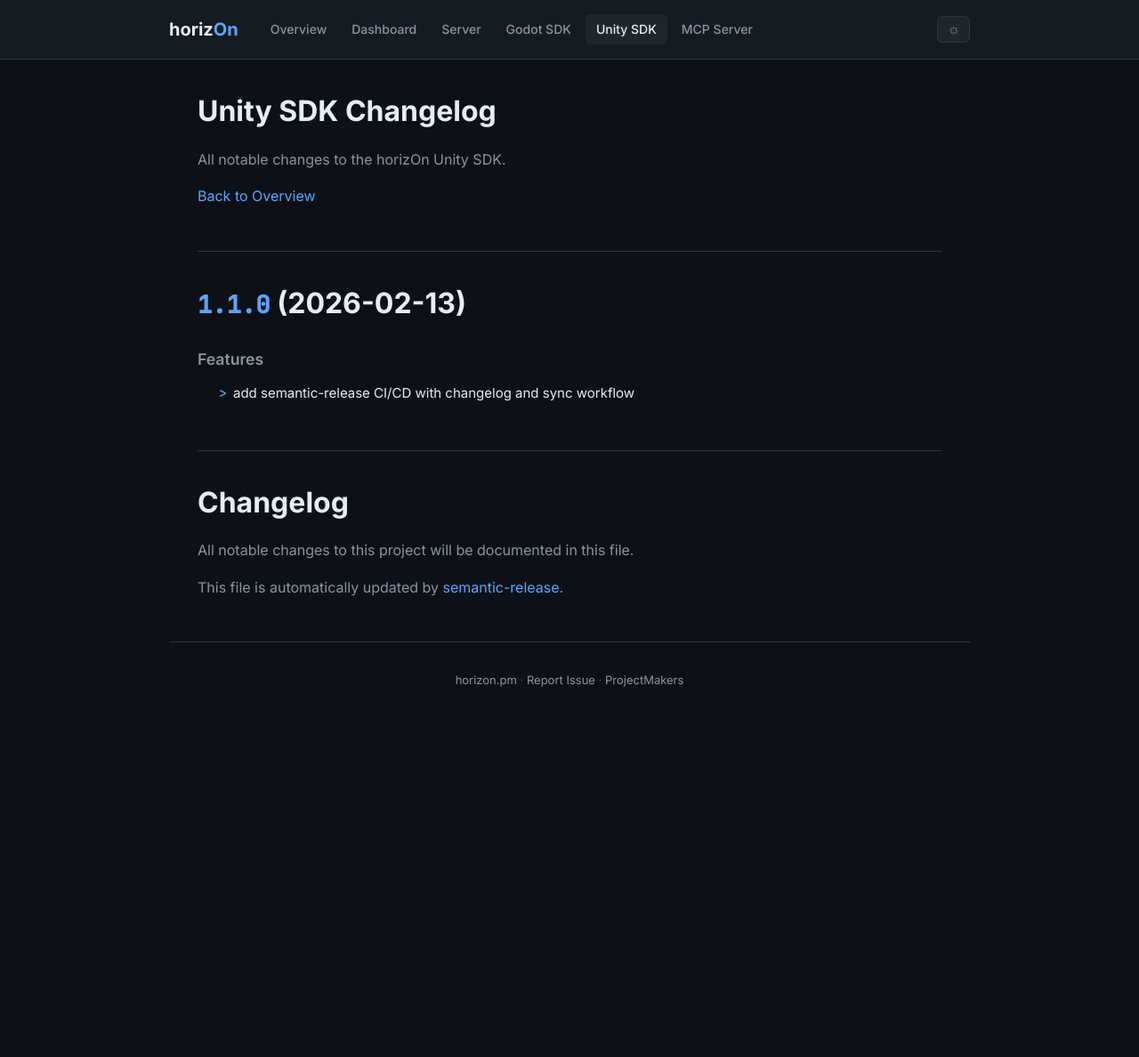
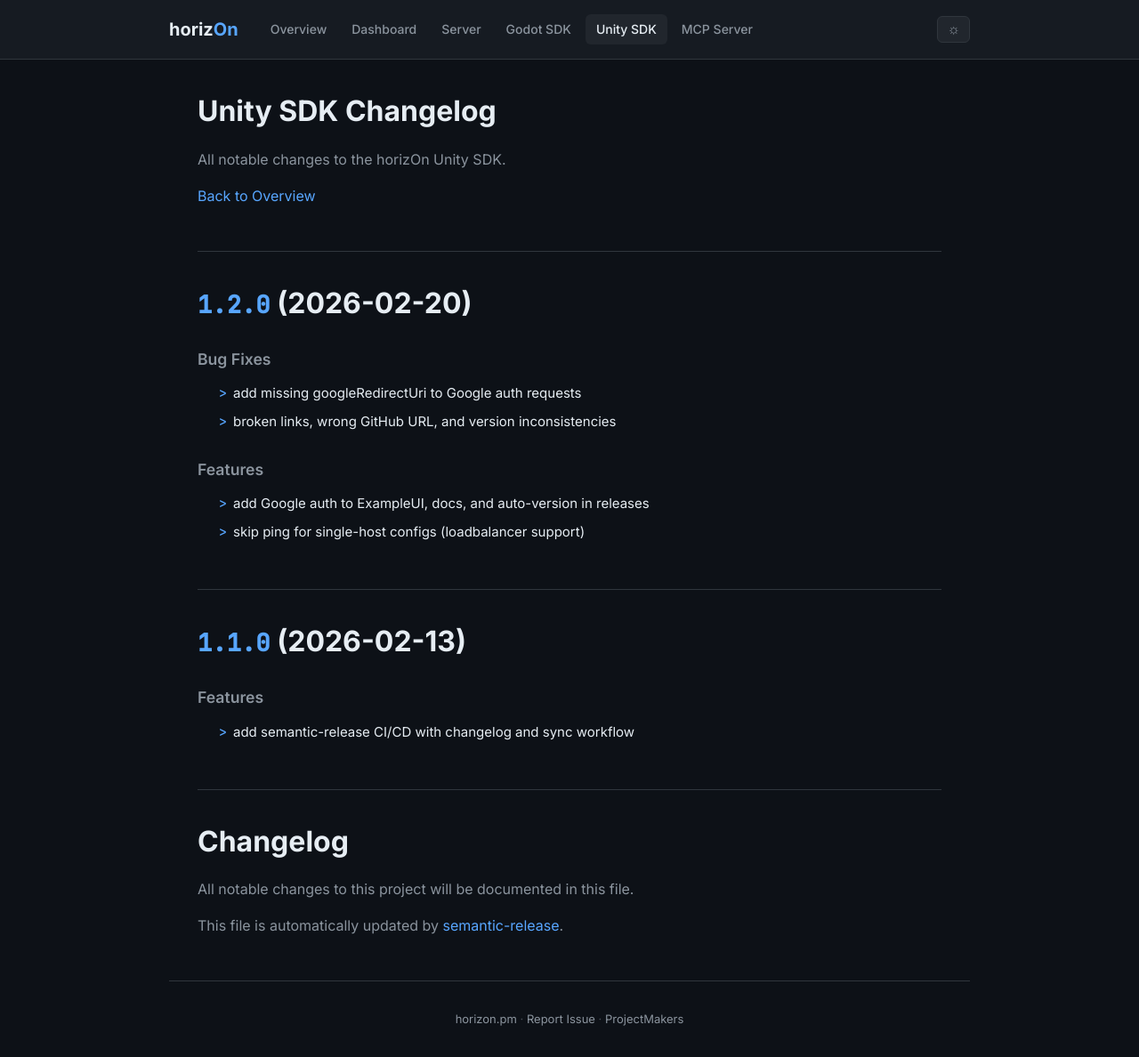
Before and after one commit to ProjectMakersDE/horizOn-Changelog, a Jekyll site: the page built from unity-sdk-changelog.md, in a window 1280 px wide and 1188 px high. Shown: the whole window at 89% size. Built offline with Jekyll 4.4.1, drawn with Linux system fonts in a browser that asks for light colours.

Commit message:
chore: sync changelogs [skip ci]

```diff
--- a/unity-sdk-changelog.md
+++ b/unity-sdk-changelog.md
@@ -8,6 +8,20 @@ title: Unity SDK Changelog
 All notable changes to the horizOn Unity SDK.
 
 [Back to Overview](.)
+
+# [1.2.0](https://github.com/ProjectMakersDE/horizOn-SDK-Unity/compare/v1.1.0...v1.2.0) (2026-02-20)
+
+
+### Bug Fixes
+
+* add missing googleRedirectUri to Google auth requests ([0190548](https://github.com/ProjectMakersDE/horizOn-SDK-Unity/commit/01905486c36f64fe622647602a9d592c977002f5))
+* broken links, wrong GitHub URL, and version inconsistencies ([bf78568](https://github.com/ProjectMakersDE/horizOn-SDK-Unity/commit/bf78568c73a068f6adf8bec7f85f0d927705bcce))
+
+
+### Features
+
+* add Google auth to ExampleUI, docs, and auto-version in releases ([e71e536](https://github.com/ProjectMakersDE/horizOn-SDK-Unity/commit/e71e5366949a5f77b095a032a332ec18be83ef4b))
+* skip ping for single-host configs (loadbalancer support) ([d2b7d71](https://github.com/ProjectMakersDE/horizOn-SDK-Unity/commit/d2b7d718419e492fea49a8dbab27838a0724f883))
 
 # [1.1.0](https://github.com/ProjectMakersDE/horizOn-SDK-Unity/compare/v1.0.6...v1.1.0) (2026-02-13)
 
```
Also changed, not shown: index.md (+1 -1 lines).
